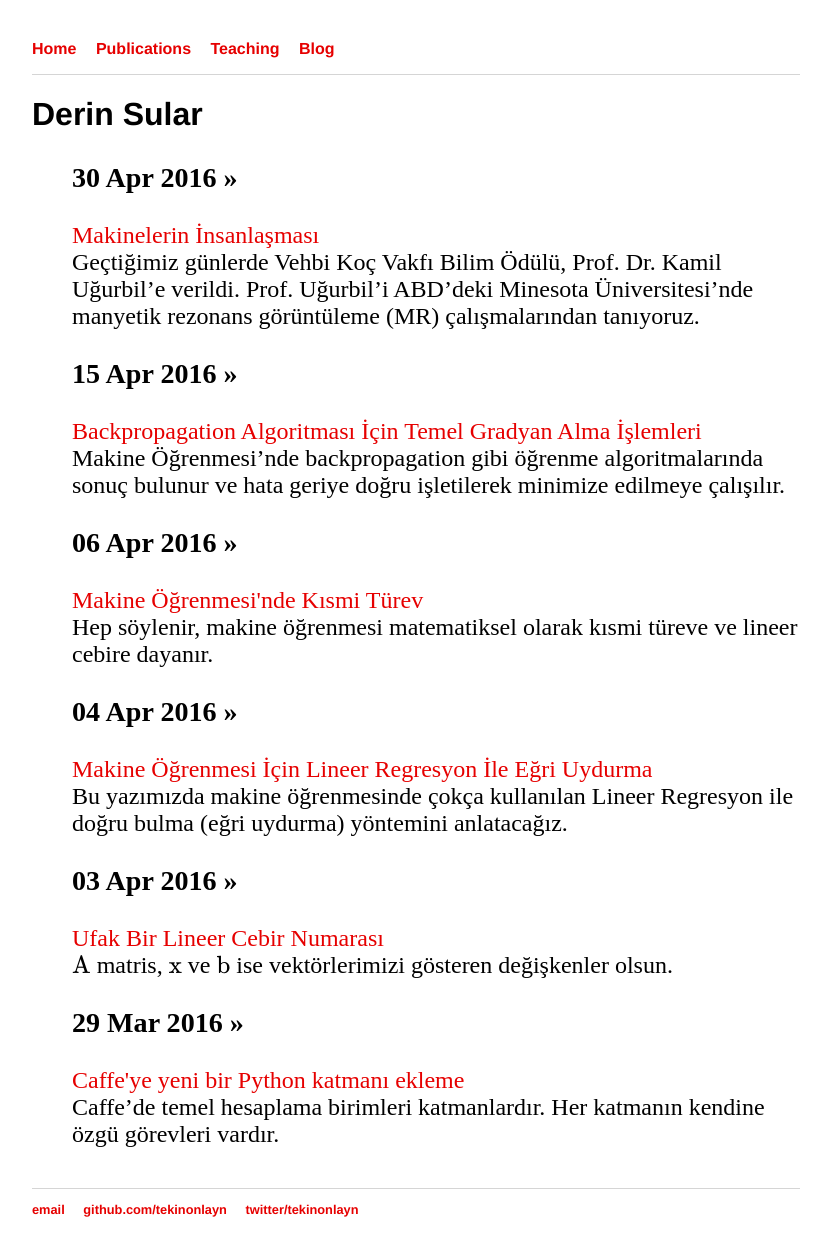
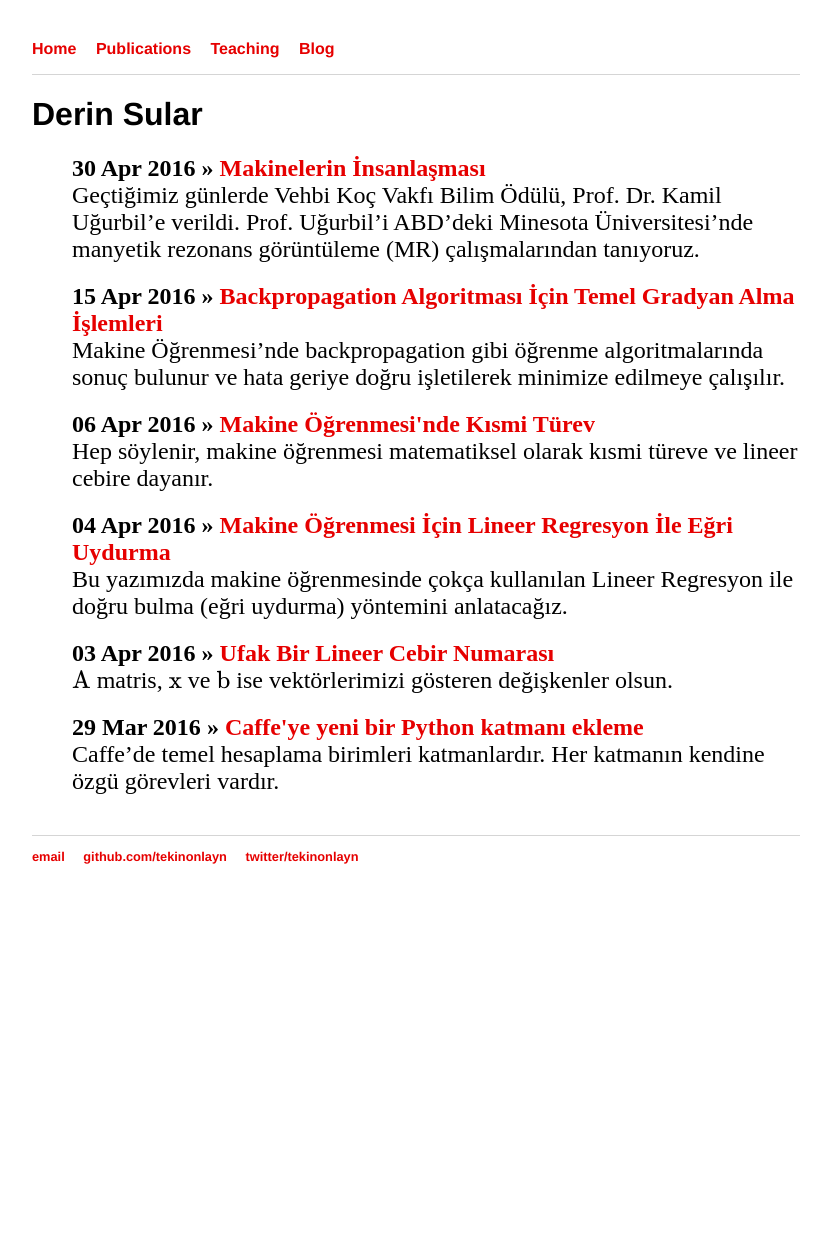
Before and after one commit to tekinonlayn/gi.github.io, a Jekyll site: the page built from blog/index.html, in a window 1280 px wide. Shown: the whole page, without its empty margins (224-1055 px from the left). Built offline with Jekyll 4.4.1, drawn with Linux system fonts in a browser that asks for light colours; formulas are drawn with MathJax 3; after the commit the page ends 904 px from its top, so only the background shows below that.

```diff
--- a/blog/index.html
+++ b/blog/index.html
@@ -6,7 +6,7 @@ title: Derin Sular
 	<ul class="posts">
 
 	  {% for post in site.posts %}
-	    <li><h3><span>{{ post.date | date_to_string }}</span> »</h3> <a href="{{ post.url }}" title="{{ post.title }}">{{ post.title }}</a><br />
+	    <li><b><span>{{ post.date | date_to_string }}</span> » <a href="{{ post.url }}" title="{{ post.title }}">{{ post.title }}</a></b><br />
 	    	{{ post.excerpt | remove: '<p>' | remove: '</p>' }}<br />
 	    </li>
 	  {% endfor %}
```
